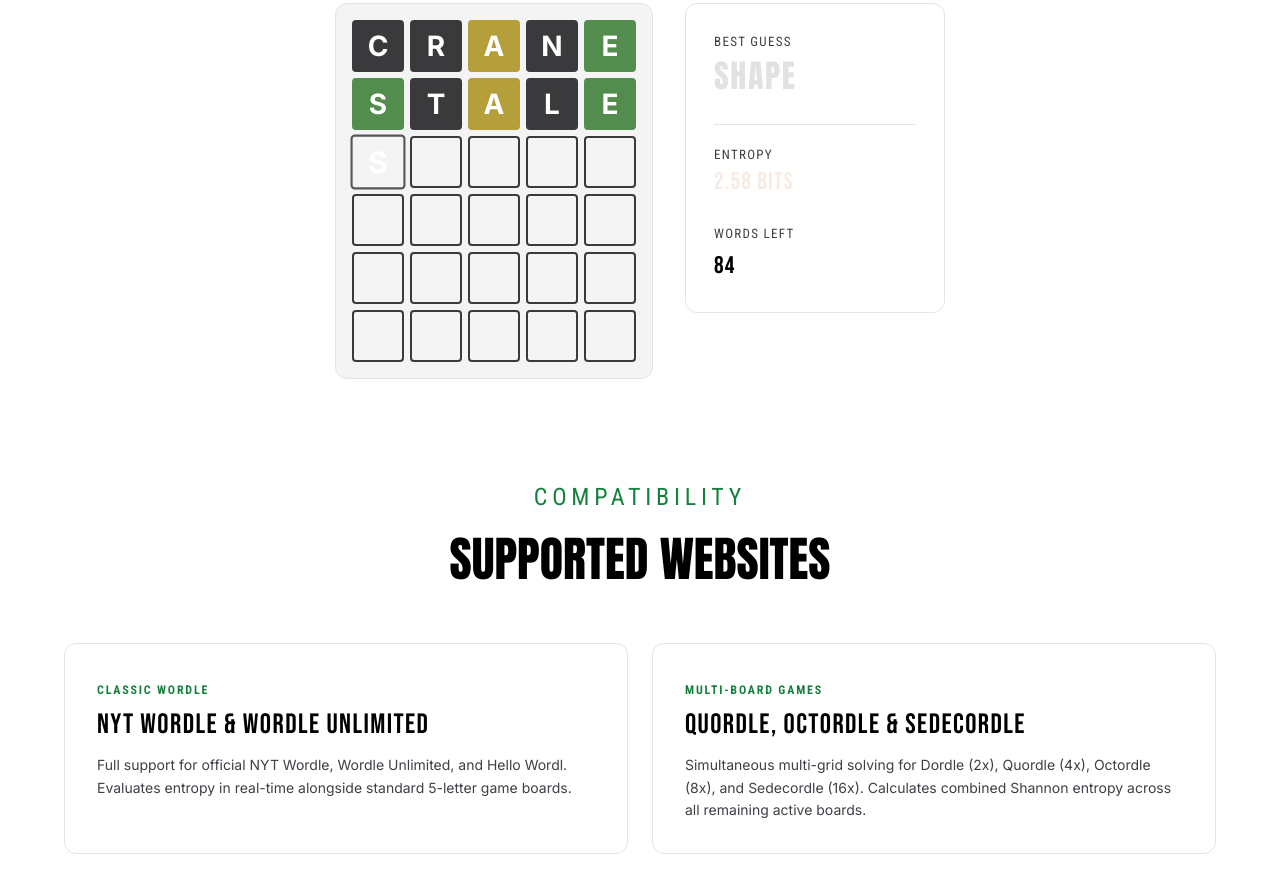
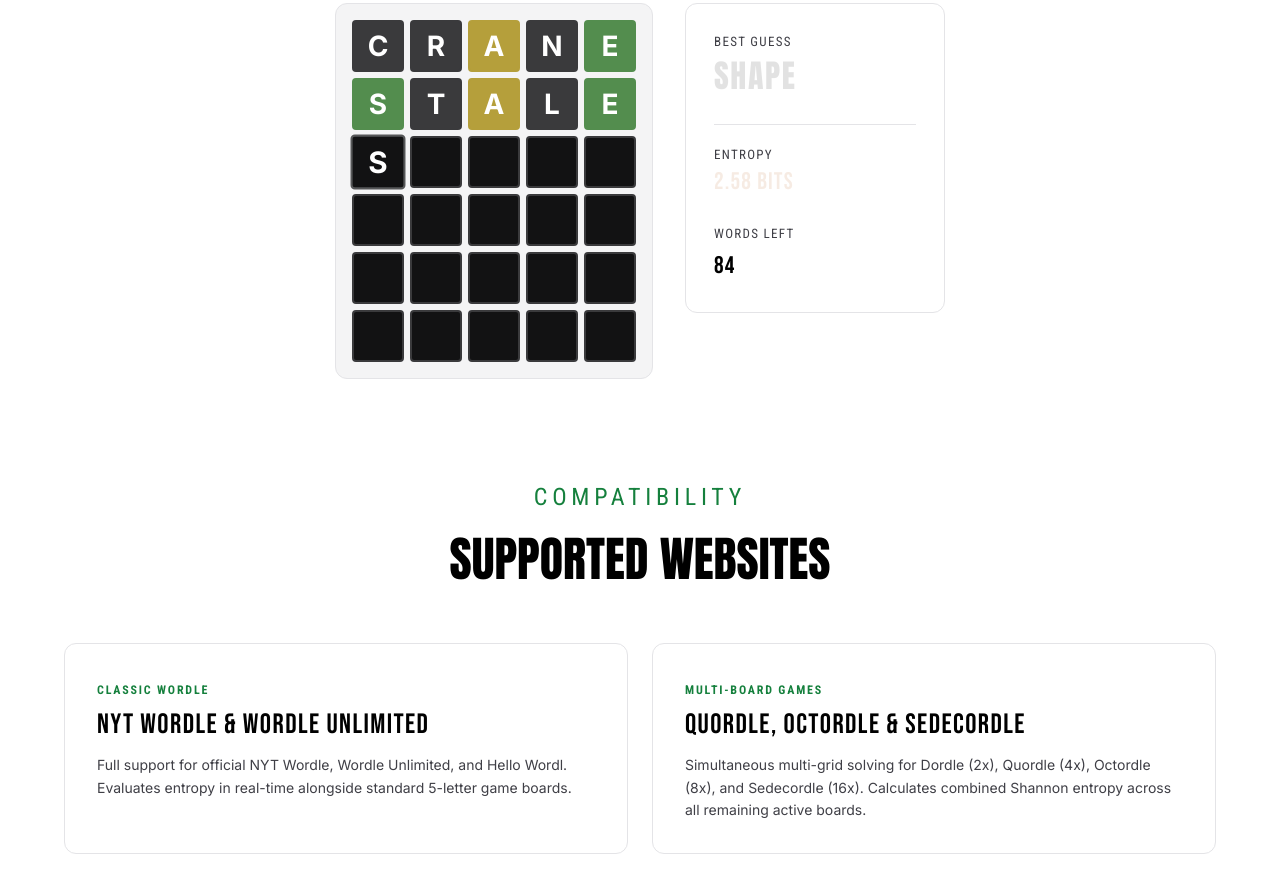
Before and after one commit to naitaj/wordle, a React (Vite) app: page / in a window 1280 px wide. Shown: the part 1800-2678 px from the top of the page. Built offline with nearby package versions, Linux system fonts and the light colour scheme.

Commit message:
Set demo tile background to black so white typed letters are visible

```diff
--- a/src/pages/HomePage.tsx
+++ b/src/pages/HomePage.tsx
@@ -119,7 +119,7 @@ const WordleDemo = () => {
         {board.map((row, rowIdx) => (
           <div key={rowIdx} style={{ display: 'grid', gridTemplateColumns: 'repeat(5, 1fr)', gap: '6px' }}>
             {row.map((tile, colIdx) => {
-              const bgColor = tile.revealed ? COLOR_MAP[tile.color] : 'transparent';
+              const bgColor = tile.revealed ? COLOR_MAP[tile.color] : '#121213';
               const borderColor = tile.letter && !tile.revealed ? '#565758' : tile.revealed ? COLOR_MAP[tile.color] : '#3a3a3c';
 
               return (
```
